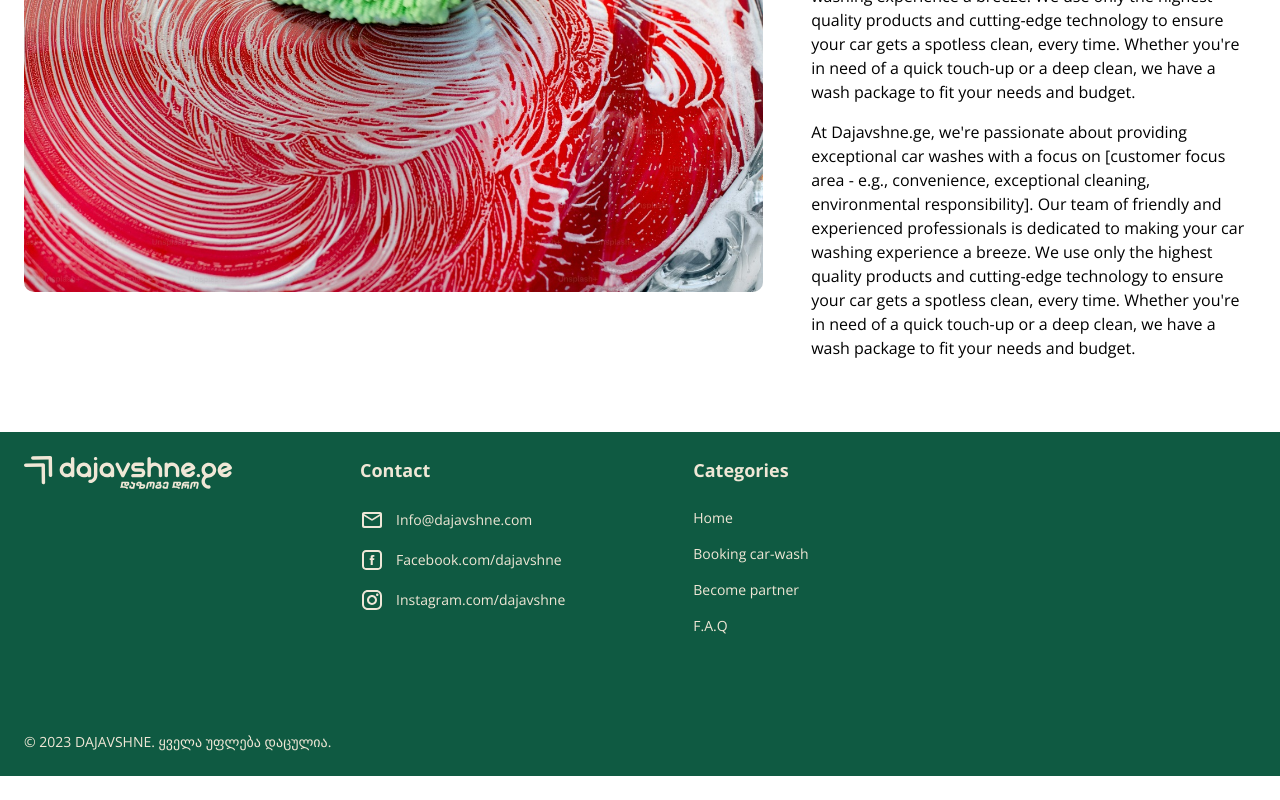
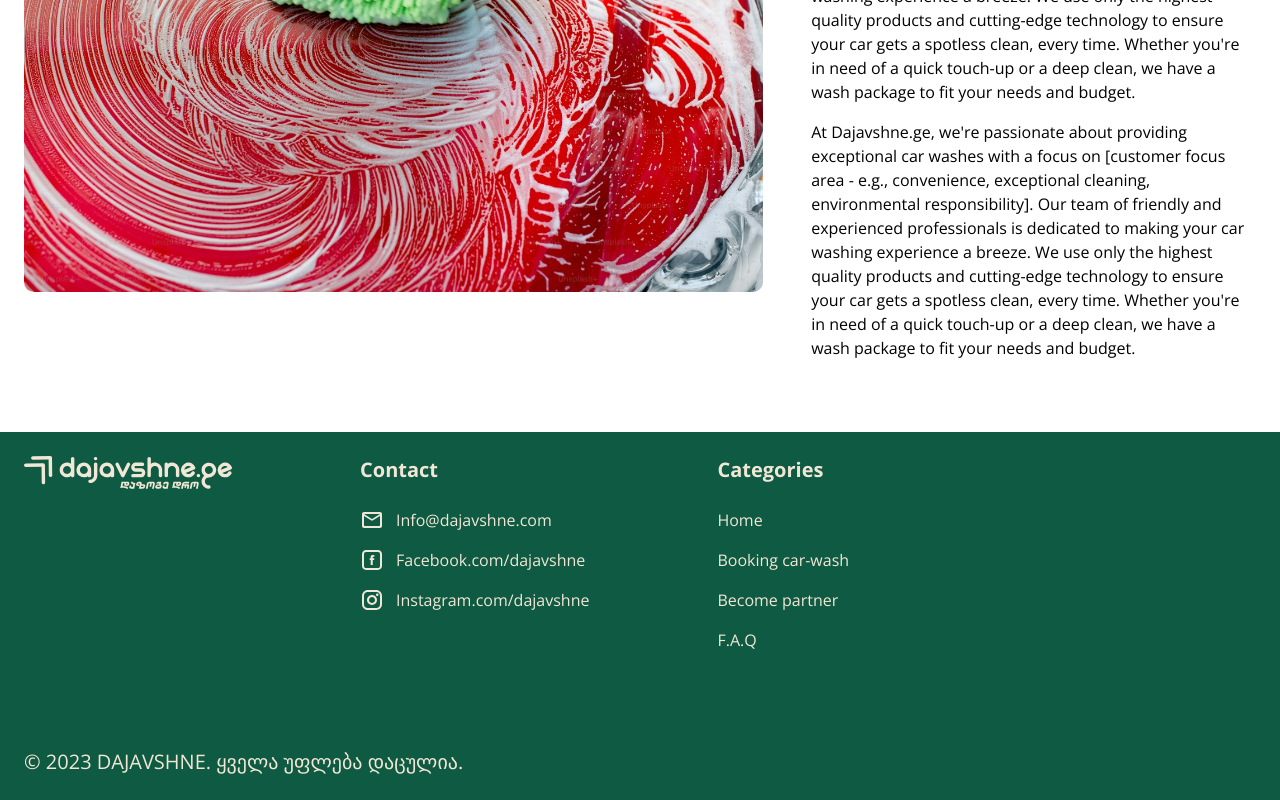
Before and after one commit to Dajavshne/Dajavshne-FE, a Next.js app: page / in a window 1280 px wide. Shown: the part 2050-2850 px from the top of the page. Before the commit the page ends 2826 px from the top, so only its background shows below. Built offline with nearby package versions, Linux system fonts and the light colour scheme.

Commit message:
Adjust footer font sizes

```diff
--- a/src/app/(main)/components/Footer.tsx
+++ b/src/app/(main)/components/Footer.tsx
@@ -11,8 +11,8 @@ const Footer = () => {
       <div className="flex flex-col items-start gap-y-9 md:flex-row md:gap-x-32">
         <LogoIcon className="[&>path]:fill-beige h-5 w-[127px] lg:h-auto lg:w-52" />
         <div>
-          <p className="text-beige text-lg font-bold">Contact</p>
-          <div className="text-beige mt-6 flex flex-col gap-4 text-sm">
+          <p className="text-beige text-lg font-bold md:text-xl">Contact</p>
+          <div className="text-beige mt-6 flex flex-col gap-4 text-sm md:text-base">
             <div className="flex items-center gap-3">
               <EmailIcon />
               <span>Info@dajavshne.com</span>
@@ -28,8 +28,8 @@ const Footer = () => {
           </div>
         </div>
         <div>
-          <p className="text-beige text-lg font-bold">Categories</p>
-          <div className="text-beige mt-6 flex flex-col gap-4 text-sm">
+          <p className="text-beige text-lg font-bold md:text-xl">Categories</p>
+          <div className="text-beige mt-6 flex flex-col gap-4 text-sm md:text-base">
             <Link href={'/'}>Home</Link>
             <Link href={'/'}>Booking car-wash</Link>
             <Link href={'/'}>Become partner</Link>
@@ -37,7 +37,7 @@ const Footer = () => {
           </div>
         </div>
       </div>
-      <p className="text-beige mt-14 text-sm md:mt-16 xl:mt-24">
+      <p className="text-beige mt-14 text-sm md:mt-16 lg:text-xl xl:mt-24">
         &copy; 2023 DAJAVSHNE. ყველა უფლება დაცულია.{' '}
       </p>
     </footer>
--- a/src/icons/EmailIcon.tsx
+++ b/src/icons/EmailIcon.tsx
@@ -10,7 +10,7 @@ const EmailIcon = ({ className }: IconProps) => {
       xmlns="http://www.w3.org/2000/svg"
       className={className}
     >
-      <g clip-path="url(#clip0_183_587)">
+      <g clipPath="url(#clip0_183_587)">
         <path
           d="M20 4H4C2.9 4 2.01 4.9 2.01 6L2 18C2 19.1 2.9 20 4 20H20C21.1 20 22 19.1 22 18V6C22 4.9 21.1 4 20 4ZM19 18H5C4.45 18 4 17.55 4 17V8L10.94 12.34C11.59 12.75 12.41 12.75 13.06 12.34L20 8V17C20 17.55 19.55 18 19 18ZM12 11L4 6H20L12 11Z"
           fill="#EFE7D8"
```
